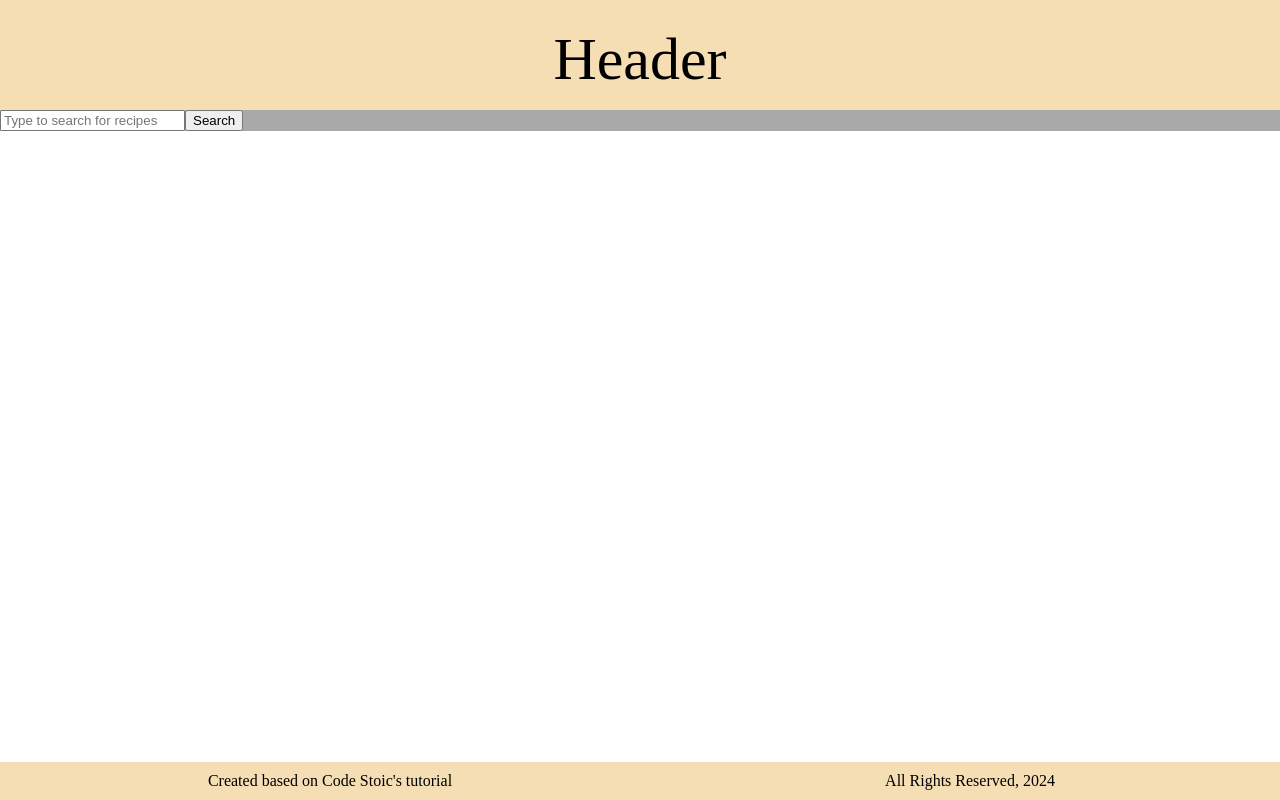
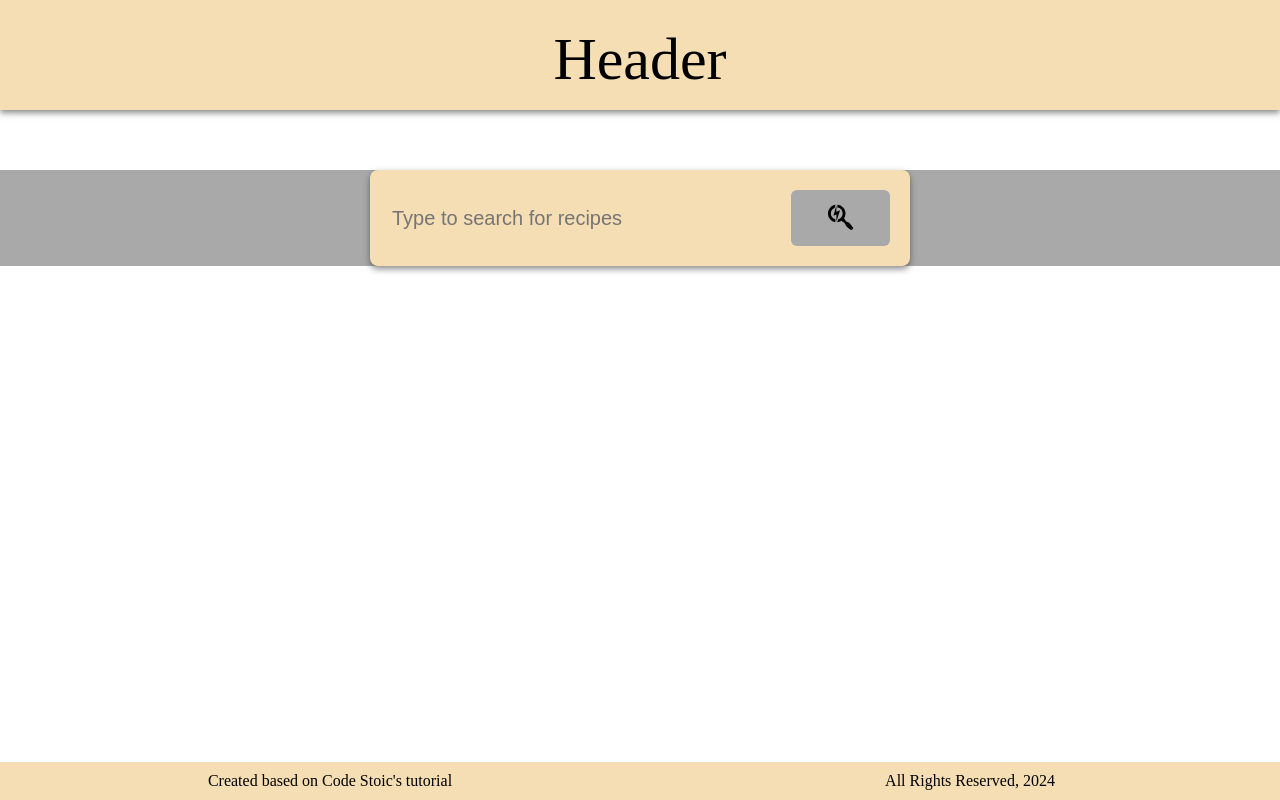
Before and after one commit to teberhart/react-tutorial-2, a React (Vite) app: page / in a window 1280 px wide. Built offline with nearby package versions, Linux system fonts and the light colour scheme.

Commit message:
tutorial 48, added FA, styled the searchbar a little

```diff
--- a/package.json
+++ b/package.json
@@ -10,6 +10,11 @@
     "host": "vite --host"
   },
   "dependencies": {
+    "@fortawesome/fontawesome-svg-core": "^6.5.1",
+    "@fortawesome/free-brands-svg-icons": "^6.5.1",
+    "@fortawesome/free-regular-svg-icons": "^6.5.1",
+    "@fortawesome/free-solid-svg-icons": "^6.5.1",
+    "@fortawesome/react-fontawesome": "^0.2.0",
     "dotenv": "^16.4.1",
     "react": "^18.2.0",
     "react-dom": "^18.2.0"
--- a/src/components/Main/SearchBar.jsx
+++ b/src/components/Main/SearchBar.jsx
@@ -1,22 +1,31 @@
 import {useState} from "react";
+import styles from './SearchBar.module.css';
+import {FontAwesomeIcon} from "@fortawesome/react-fontawesome";
+import {faSearchengin} from "@fortawesome/free-brands-svg-icons";
 
 export default function SearchBar() {
     const [inputValue, setInput] = useState("");
 
+    // Using a button, to avoid having multiple calls burning through the API's daily request limit
     function handleSubmit(e) {
         e.preventDefault();
         setInput("");
     }
 
     return (
-        <div>
+        <div className={styles.main}>
             <input
+                className={styles.input}
                 type="text"
                 value={inputValue}
                 placeholder="Type to search for recipes"
                 onChange={(e)=>setInput(e.target.value)}
             />
-            <button onClick={(e) => handleSubmit(e)}>Search</button>
+            <button
+                className={styles.button}
+                onClick={(e) => handleSubmit(e)}>
+                <FontAwesomeIcon icon={faSearchengin} />
+            </button>
         </div>
     );
 }
--- /dev/null
+++ b/src/components/Main/SearchBar.module.css
@@ -0,0 +1,32 @@
+.main {
+    background-color: wheat;
+    border-radius: 8px;
+    padding: 20px;
+    width: 500px;
+    margin: 60px auto 0;
+    box-shadow: 0 3px 6px rgba(25, 25, 25, 50%);
+    display: flex;
+}
+
+.input {
+    display: block;
+    width: 80%;
+    border: none;
+    background-color: wheat;
+    font-size: 20px;
+}
+
+.input:focus {
+    outline: none;
+}
+
+.button {
+    display: inline-block;
+    border: none;
+    border-radius: 6px;
+    background-color: darkgrey;
+    padding: 12px 20px;
+    font-size: 28px;
+    cursor: pointer;
+    width: 20%;
+}
```
Also changed, not shown: 1 other file (tests, documents, lock files or other folders).
